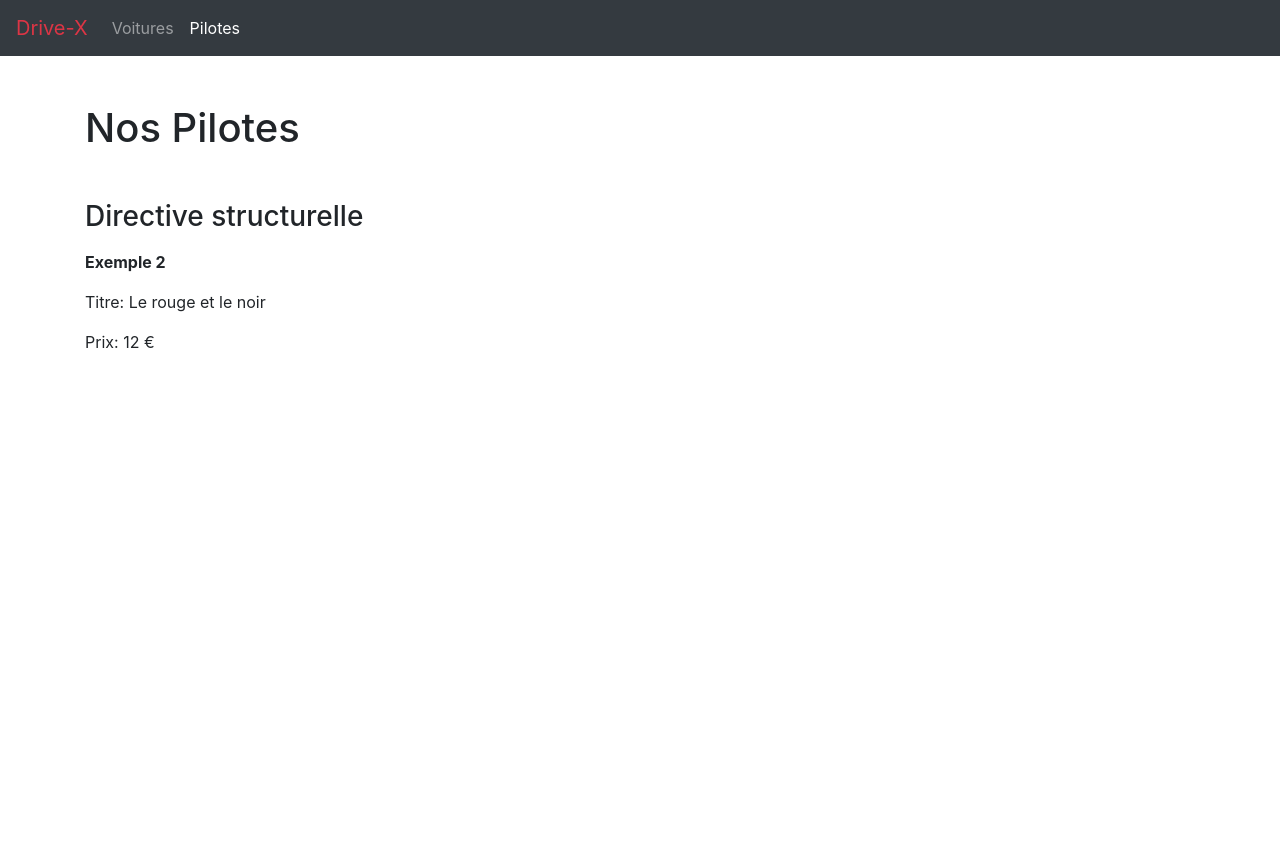
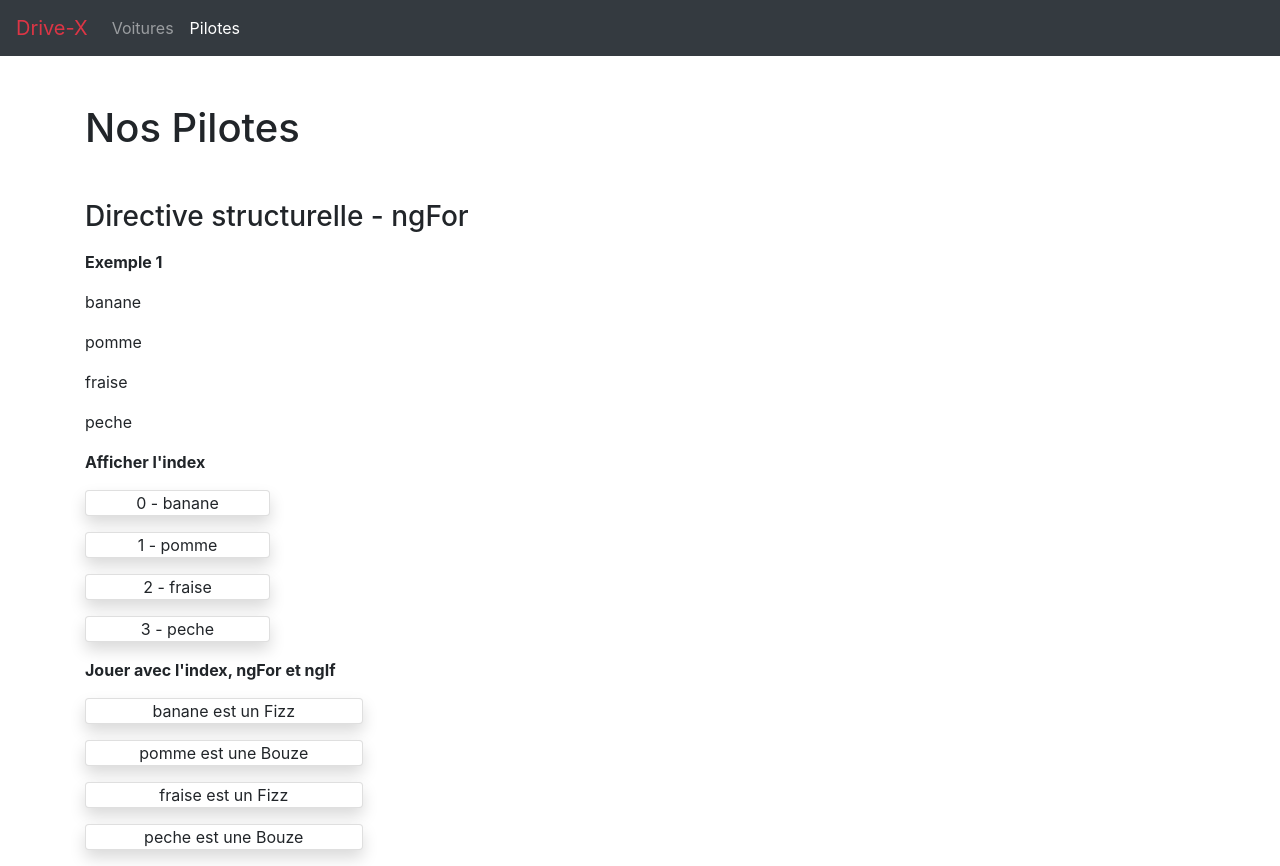
Before and after one commit to Amar2050/Drive-X-Angular, an Angular app in the folder Drive-X/: page /drivers in a window 1280 px wide. Before the commit the page ends 800 px from the top, so only its background shows below. Built offline with nearby package versions, Linux system fonts and the light colour scheme.

Commit message:
Directive - Directive Structurelle - ngFor- Exemple 1
ngFor permet de faire une boucle dans le template de manière très simple

```diff
--- a/Drive-X/src/app/drivers-list/drivers-list.component.html
+++ b/Drive-X/src/app/drivers-list/drivers-list.component.html
@@ -2,17 +2,28 @@
     Nos Pilotes
 </h1>
 
-<p class="h3 my-3">Directive structurelle</p>
+<p class="h3 my-3">Directive structurelle - ngFor</p>
 
-<p class="font-weight-bold">Exemple 2</p>
+<p class="font-weight-bold">Exemple 1</p>
 
+<!-- La directive ngFor me permet de boucler sur le tableau et repeter un
+     element du dom autant de fois que d'entrée dans le tableau -->
 
-<!-- Je réagis en modifiant la structure du dom
-     selon la donnée reçu ou non par une eventuelle bdd   -->
+<p  *ngFor="let fruit of fruits">
+    {{ fruit }}
+</p>
 
-<p>Titre: {{book.title}}</p>
-<p>Prix:
-    <span *ngIf="book.price">{{book.price}} &euro;</span>
-    <span *ngIf="book.price == null" >Non communiqué</span>
+<p class="font-weight-bold">Afficher l'index</p>
 
+<!-- Je peux déclarer une deuxieme variable index pour l'afficher ou l'utiliser -->
+<p class="card col-2 text-center shadow" *ngFor="let fruit of fruits; let i = index ">
+    {{ i }} - {{ fruit }}
 </p>
+
+<p class="font-weight-bold">Jouer avec l'index, ngFor et ngIf</p>
+
+<p class="card col-3 text-center shadow" *ngFor="let fruit of fruits; let i = index ">
+
+    <span *ngIf=" i %2 == 0"> {{fruit}} est un Fizz </span>
+    <span *ngIf=" i %2 == 1"> {{fruit}} est une Bouze</span>
+</p>
--- a/Drive-X/src/app/drivers-list/drivers-list.component.ts
+++ b/Drive-X/src/app/drivers-list/drivers-list.component.ts
@@ -7,15 +7,8 @@ import { Component, OnInit } from '@angular/core';
 })
 export class DriversListComponent implements OnInit {
 
-
-  // Je crée un objet et je modifie le prix ou le rend null pour
-  // simuler une réponse null de la bdd afin que le template s'adapate
-  // grace à la directive structurelle ngIf utilisée
-
-  book:any = {
-    title: "Le rouge et le noir",
-    price: 12
-  }
+// Je déclare un tableau classique
+ fruits:string[] = ["banane","pomme","fraise","peche"];
 
 
   constructor() { }
```
